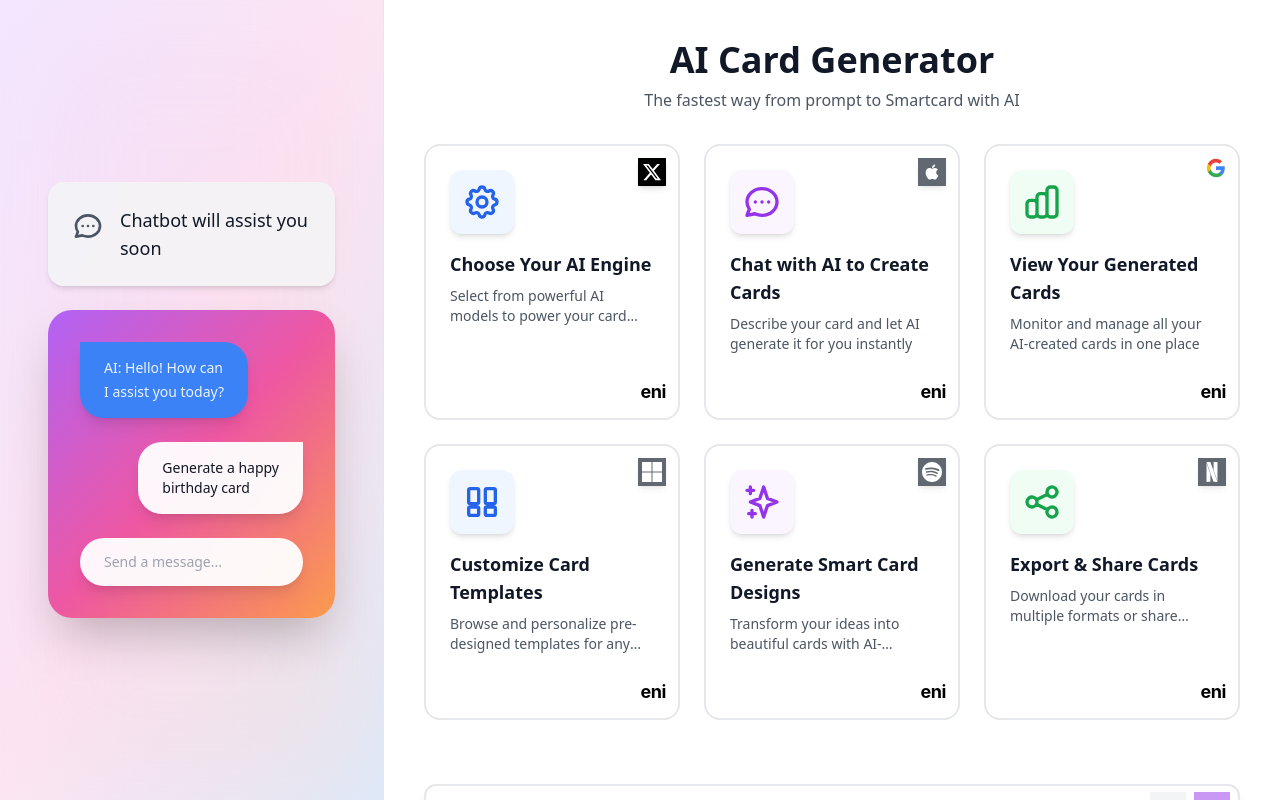
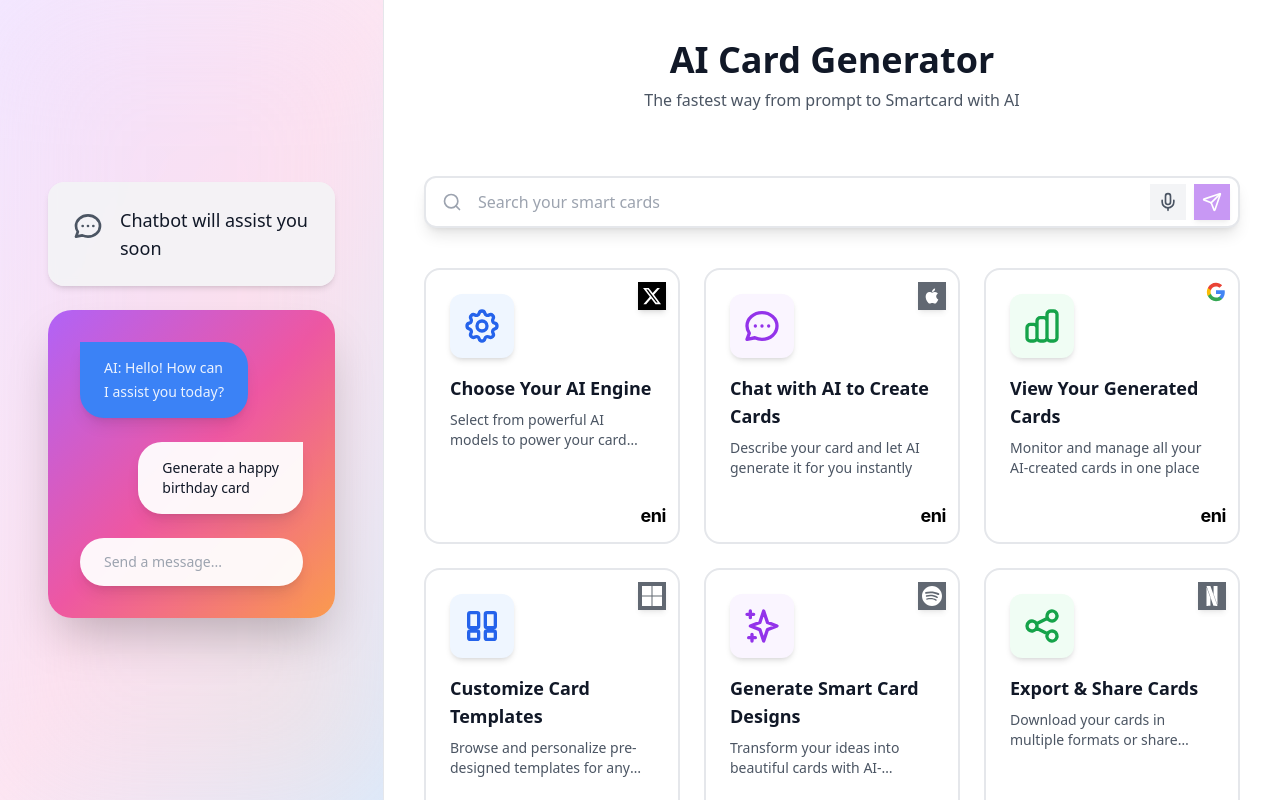
Before and after one commit to Sharan097/chatbot, a Next.js app: page / in a window 1280 px wide. Built offline with nearby package versions, Linux system fonts and the light colour scheme; no server answers.

Commit message:
search bar placed from bottom to top

```diff
--- a/app/page.tsx
+++ b/app/page.tsx
@@ -236,6 +236,11 @@ export default function Home() {
               </div>
 
               {/* Cards Grid */}
+              {/* Search Bar - AT THE TOP */}
+              <div className="mt-2 mb-6 pt-6 pb-4">                           {/* keep mt-auto, used when more cards will be Added */}
+                <SearchBar onSearch={handleSearch} />
+              </div>
+
               <div className="grid grid-cols-1 sm:grid-cols-2 lg:grid-cols-3 gap-3 sm:gap-4 lg:gap-6 mb-6">
                 {filteredCards.length > 0 ? (
                   filteredCards.map((card) => (
@@ -259,10 +264,6 @@ export default function Home() {
                 )}
               </div>
 
-              {/* Search Bar - AT THE BOTTOM */}
-              <div className="mt-4 pt-6 pb-4">                           {/* keep mt-auto, used when more cards will be Added */}
-                <SearchBar onSearch={handleSearch} />
-              </div>
             </div>
           </div>
         </div>
```
